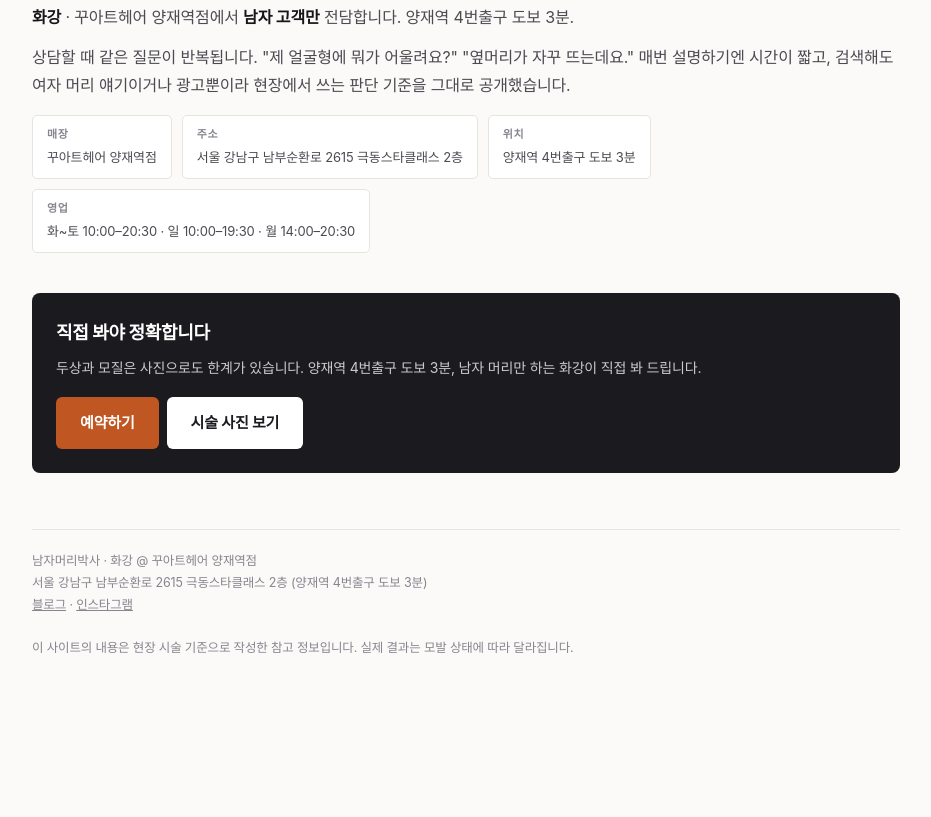
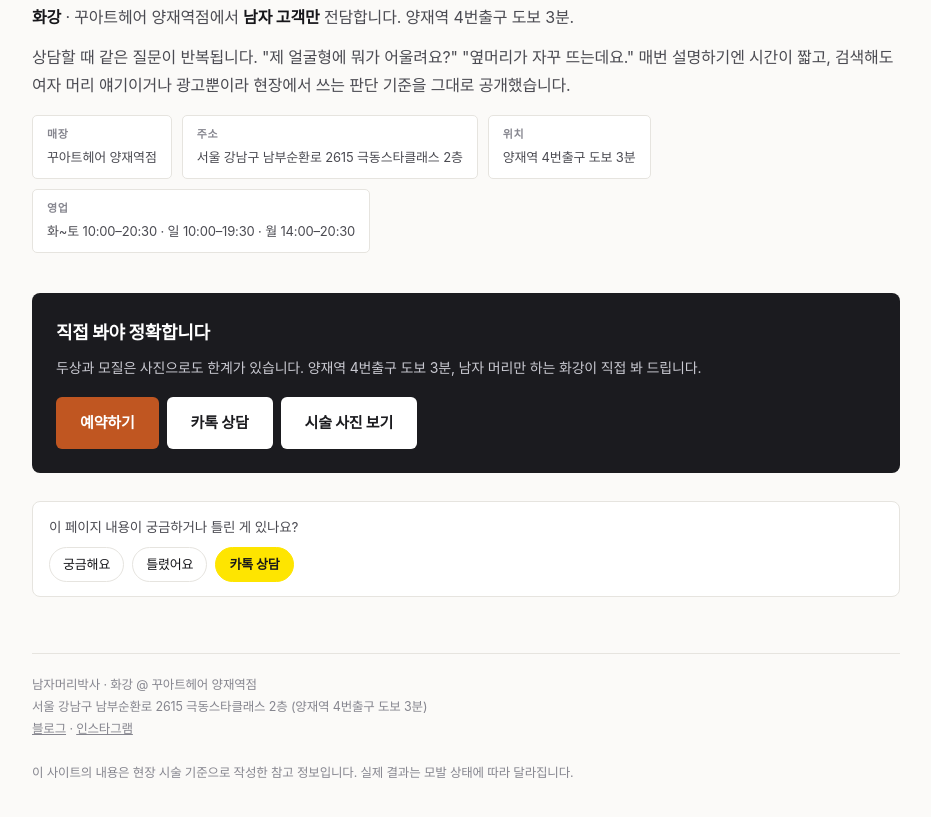
Before and after one commit to Hwakang-png/Hwakang-png.github.io, a plain HTML site: page index.html in a window 1280 px wide. Shown: the part 1873-2690 px from the top of the page, without its empty margins (174-1105 px from the left). Before the commit the page ends 2612 px from the top, so only its background shows below. Drawn offline with Linux system fonts and the light colour scheme.

Commit message:
문의(카톡 채널)·제보(구글폼) 버튼 추가
Co-Authored-By: Claude Opus 5.5 <noreply@anthropic.com>
Claude-Session: https://claude.ai/code/session_01QbT3qydeax4QziuFmZkdDa

```diff
--- a/index.html
+++ b/index.html
@@ -64,6 +64,10 @@ th{font-size:11.5px;letter-spacing:.06em;color:var(--ink3);font-weight:700;borde
 .tabs a.on{background:var(--ink);color:var(--bg);border-color:var(--ink)}
 .back{display:inline-block;font-size:13.5px;color:var(--ink3);text-decoration:none;margin-bottom:14px}
 .rel{margin-top:30px}
+.fb{display:flex;flex-wrap:wrap;align-items:center;gap:8px;margin:28px 0 0;padding:14px 16px;border:1px solid var(--line);border-radius:8px;background:var(--card);font-size:13.5px;color:var(--ink2)}
+.fb span{flex:1 1 100%}
+.fb a{text-decoration:none;border:1px solid var(--line);border-radius:99px;padding:5px 13px;color:var(--ink);font-size:13px}
+.fb a.k{background:#fee500;color:#191919;border-color:#fee500;font-weight:700}
 footer{border-top:1px solid var(--line);margin-top:56px;padding-top:20px;font-size:12.5px;color:var(--ink3)}
 footer a{color:var(--ink3)}
 #dsearch{width:100%;font:inherit;font-size:16px;padding:13px 16px;border:1.5px solid var(--line);border-radius:8px;background:var(--card);color:var(--ink);margin:6px 0 4px}
@@ -104,6 +108,7 @@ footer a{color:var(--ink3)}
 <div class="nav"><div class="in gx">
 <a class="bd" href="#home">남자머리박사</a>
 <a href="#find" data-nav="find">내 머리 찾기</a><a href="#styles" data-nav="book">대백과</a><a href="#dict" data-nav="dict">미용언어</a>
+<a href="http://pf.kakao.com/_xlcnvX/chat" target="_blank" rel="noopener">문의</a>
 <a class="bk" href="https://map.naver.com/p/search/%EA%BE%B8%EC%95%84%ED%8A%B8%ED%97%A4%EC%96%B4%20%EC%96%91%EC%9E%AC%EC%97%AD%EC%A0%90">예약</a>
 </div></div>
 <div class="wrap gx"><main id="app"></main>
@@ -118,7 +123,10 @@ const ALL={};S.forEach(x=>ALL[x.id]={k:'s',x});T.forEach(x=>ALL[x.id]={k:'t',x})
 const esc=s=>String(s==null?'':s).replace(/[&<>"]/g,c=>({'&':'&amp;','<':'&lt;','>':'&gt;','"':'&quot;'}[c]));
 const link=id=>{const a=ALL[id];return a?'<a class="cardl" href="#'+a.k+'_'+id+'"><span class="n">'+esc(a.x.n)+'</span></a>':''};
 const app=document.getElementById('app');
-const CTA='<div class="cta"><h3>직접 봐야 정확합니다</h3><p>두상과 모질은 사진으로도 한계가 있습니다. 양재역 4번출구 도보 3분, 남자 머리만 하는 화강이 직접 봐 드립니다.</p><a class="btn" href="'+RESV+'">예약하기</a><a class="btn g" href="https://blog.naver.com/ohbj1111">시술 사진 보기</a></div>';
+const CTA='<div class="cta"><h3>직접 봐야 정확합니다</h3><p>두상과 모질은 사진으로도 한계가 있습니다. 양재역 4번출구 도보 3분, 남자 머리만 하는 화강이 직접 봐 드립니다.</p><a class="btn" href="'+RESV+'">예약하기</a><a class="btn g" href="http://pf.kakao.com/_xlcnvX/chat" target="_blank" rel="noopener">카톡 상담</a><a class="btn g" href="https://blog.naver.com/ohbj1111">시술 사진 보기</a></div>';
+const KAKAO='http://pf.kakao.com/_xlcnvX/chat';
+const FORM='https://docs.google.com/forms/d/e/1FAIpQLSfzxKgujMF-THdLPzayYs5qCYlthOUVSnEpKEnwEASXmBqEpA/viewform?usp=pp_url';
+const FB=pn=>{const u=t=>FORM+'&entry.582479839='+encodeURIComponent(t)+'&entry.1647552294='+encodeURIComponent(pn);return '<div class="fb"><span>이 페이지 내용이 궁금하거나 틀린 게 있나요?</span><a href="'+u('궁금해요')+'" target="_blank" rel="noopener">궁금해요</a><a href="'+u('틀렸어요')+'" target="_blank" rel="noopener">틀렸어요</a><a class="k" href="'+KAKAO+'" target="_blank" rel="noopener">카톡 상담</a></div>'};
 const reviewing=x=>x.p['검수']&&x.p['검수']!=='검수 완료';
 
 /* ───── 진단: 노션 DB의 적합·비적합(28개 고정 어휘)으로 바로 매칭 ───── */
@@ -214,14 +222,14 @@ function dictRender(qs){
   document.getElementById('dlist').innerHTML=h||'<p>찾는 말이 없습니다. 다른 표현으로 검색해 보세요.</p>';
 }
 function route(){
-  const hs=(location.hash||'#home').slice(1);let nav='',h;
+  const hs=(location.hash||'#home').slice(1);let nav='',h,pn='홈';
   const m=hs.match(/^([stpd])_([0-9a-f]+)$/);
-  if(m){h=detail(m[1],m[2]);nav='book'}
-  else if(TABS.some(t=>t[0]===hs)){h=list(hs);nav='book'}
-  else if(hs==='dict'){h=dict();nav='dict'}
-  else if(hs==='find'){h='<div id="intro"><h1>내 머리 찾기</h1><p class="lead">9개만 고르면 됩니다.</p></div>'+quizHTML();nav='find'}
+  if(m){h=detail(m[1],m[2]);nav='book';pn=ALL[m[2]]?BACK[m[1]][1]+' · '+ALL[m[2]].x.n:'대백과'}
+  else if(TABS.some(t=>t[0]===hs)){h=list(hs);nav='book';pn='대백과 '+TABS.find(t=>t[0]===hs)[1]+' 목록'}
+  else if(hs==='dict'){h=dict();nav='dict';pn='미용언어 사전'}
+  else if(hs==='find'){h='<div id="intro"><h1>내 머리 찾기</h1><p class="lead">9개만 고르면 됩니다.</p></div>'+quizHTML();nav='find';pn='내 머리 찾기'}
   else h=home();
-  app.innerHTML=h;
+  app.innerHTML=h+FB(pn);
   document.querySelectorAll('.nav a[data-nav]').forEach(a=>a.classList.toggle('on',a.dataset.nav===nav));
   if(document.getElementById('quiz')){step=0;ans={};qrender()}
   if(hs==='dict'){const s=document.getElementById('dsearch');s.oninput=()=>dictRender(s.value);dictRender('')}
```
